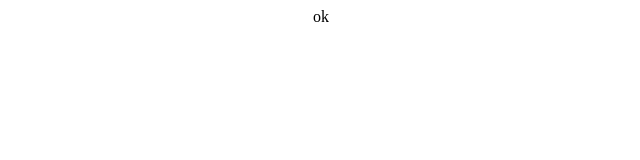
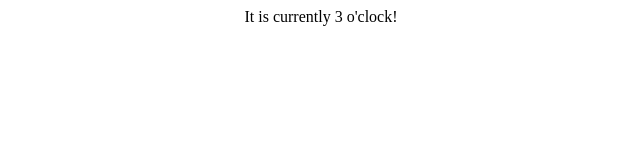
Before and after one commit to samuel-thomson/ReactTestApp, a React (Create React App) app: page / in a window 1280 px wide. Shown: the top 160 px of the page, without its empty margins (319-959 px from the left). Built offline with nearby package versions, Linux system fonts and the light colour scheme.

Commit message:
added a little clock for fun

```diff
--- a/src/App.js
+++ b/src/App.js
@@ -1,9 +1,11 @@
 import React from 'react';
 import './App.css';
 
+const date = new Date()
+
 function App() {
   return (
-    <div className="App">ok</div>
+  <div className="App">It is currently {date.getHours() %12} o'clock!</div>
   );
 }
 
```
